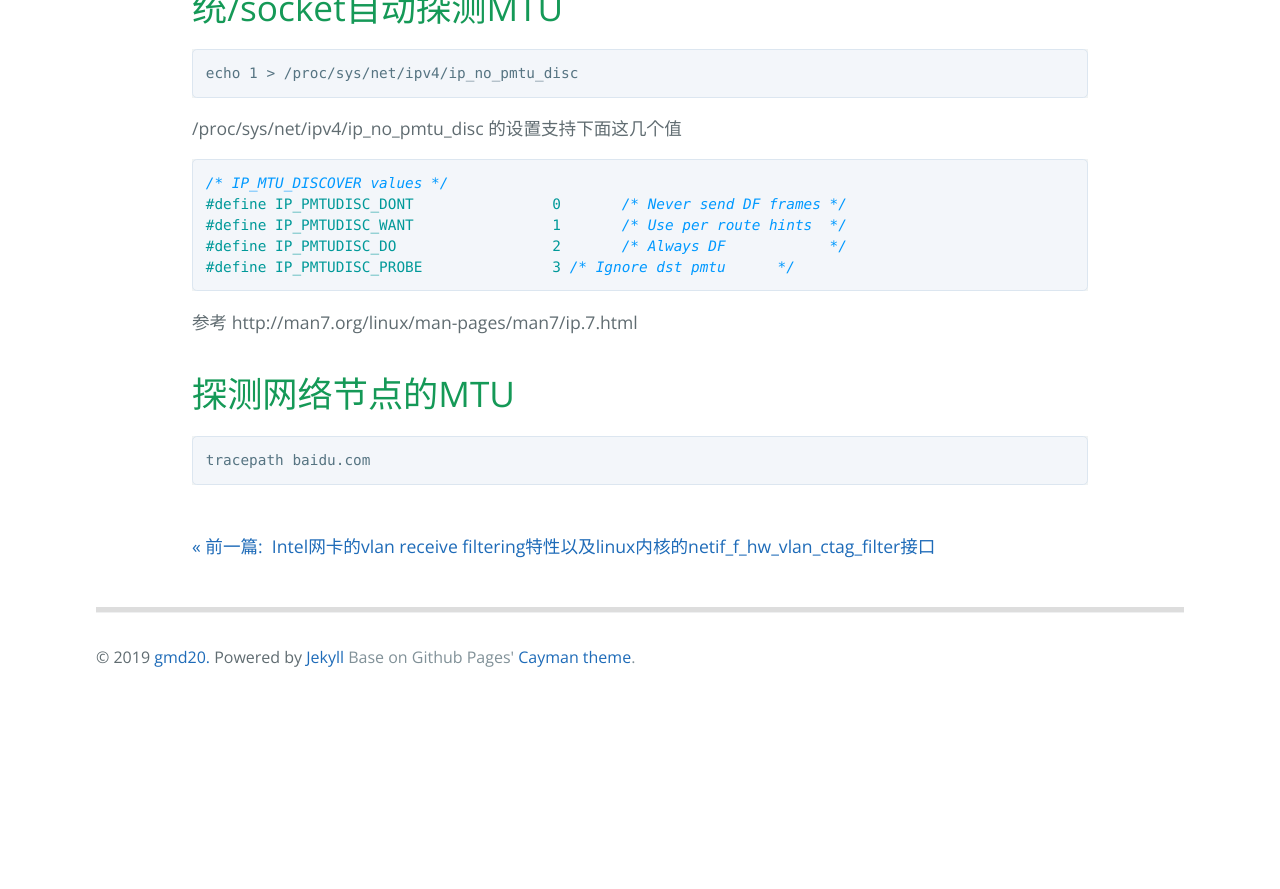
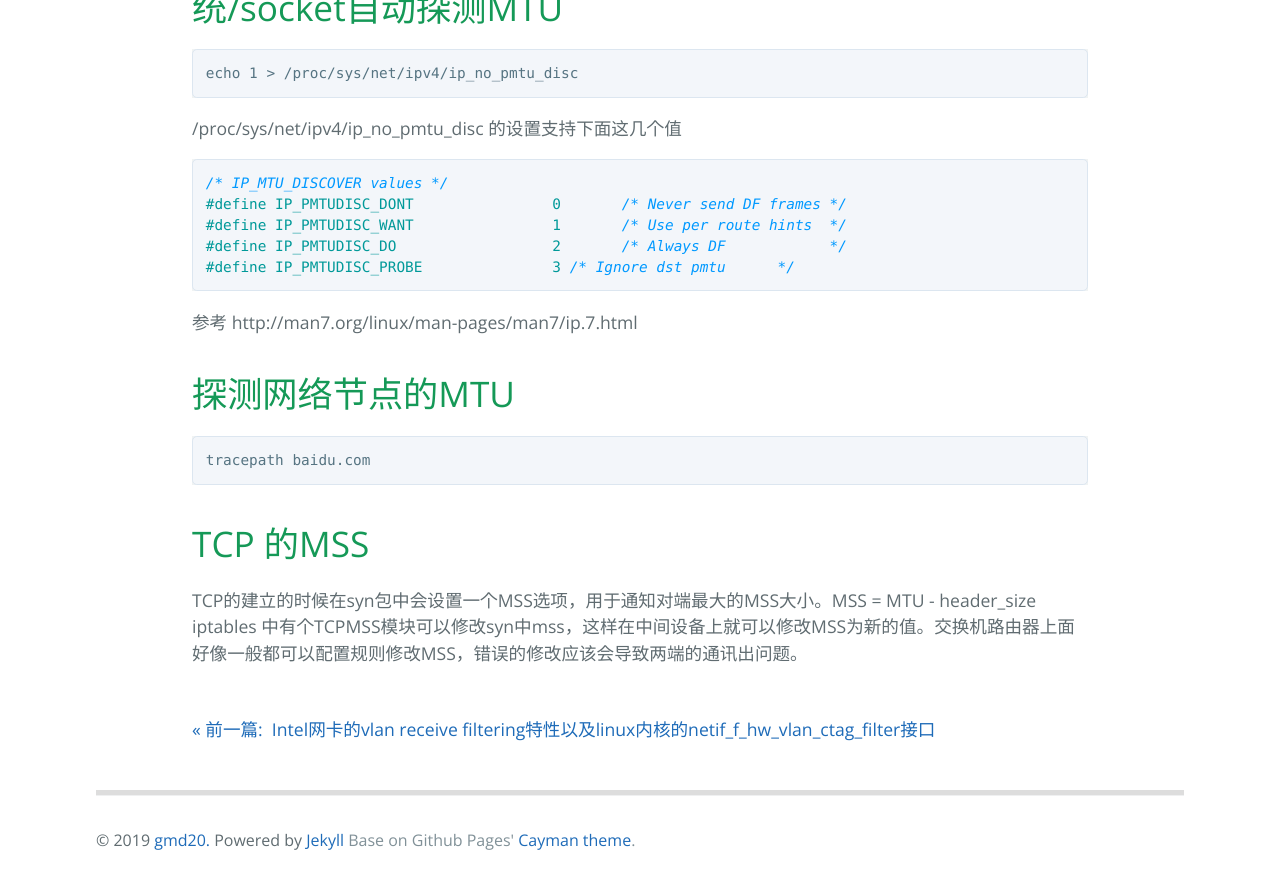
Before and after one commit to gmd20/gmd20.github.io, a Jekyll site: the page built from _posts/2019-02-01-Linux的网络接口的MTU和TCP的MSS.markdown, in a window 1280 px wide and 900 px high, scrolled down 1031 px. Shown: the top 889 px of the window. Built offline with Jekyll 4.4.1, drawn with Linux system fonts in a browser that asks for light colours; Markdown is read by kramdown in place of the engine named in the settings; comment, search, counter and statistics services are not loaded; before the commit the page ends 1748 px from its top, so only the background shows below that; some of the changed text lies outside the part shown.

Commit message:
Update and rename 2019-02-01-Linux的网络接口的MTU.markdown to 2019-02-01-Linux的网络接口的MTU和TCP的MSS.markdown

````diff
--- a/_posts/2019-02-01-Linux的网络接口的MTU.markdown
+++ b/_posts/2019-02-01-Linux的网络接口的MTU和TCP的MSS.markdown
@@ -29,3 +29,8 @@ echo 1 > /proc/sys/net/ipv4/ip_no_pmtu_disc
 ```text
 tracepath baidu.com
 ```
+
+
+# TCP 的MSS
+TCP的建立的时候在syn包中会设置一个MSS选项，用于通知对端最大的MSS大小。MSS = MTU - header_size
+iptables 中有个TCPMSS模块可以修改syn中mss，这样在中间设备上就可以修改MSS为新的值。交换机路由器上面好像一般都可以配置规则修改MSS，错误的修改应该会导致两端的通讯出问题。
````
